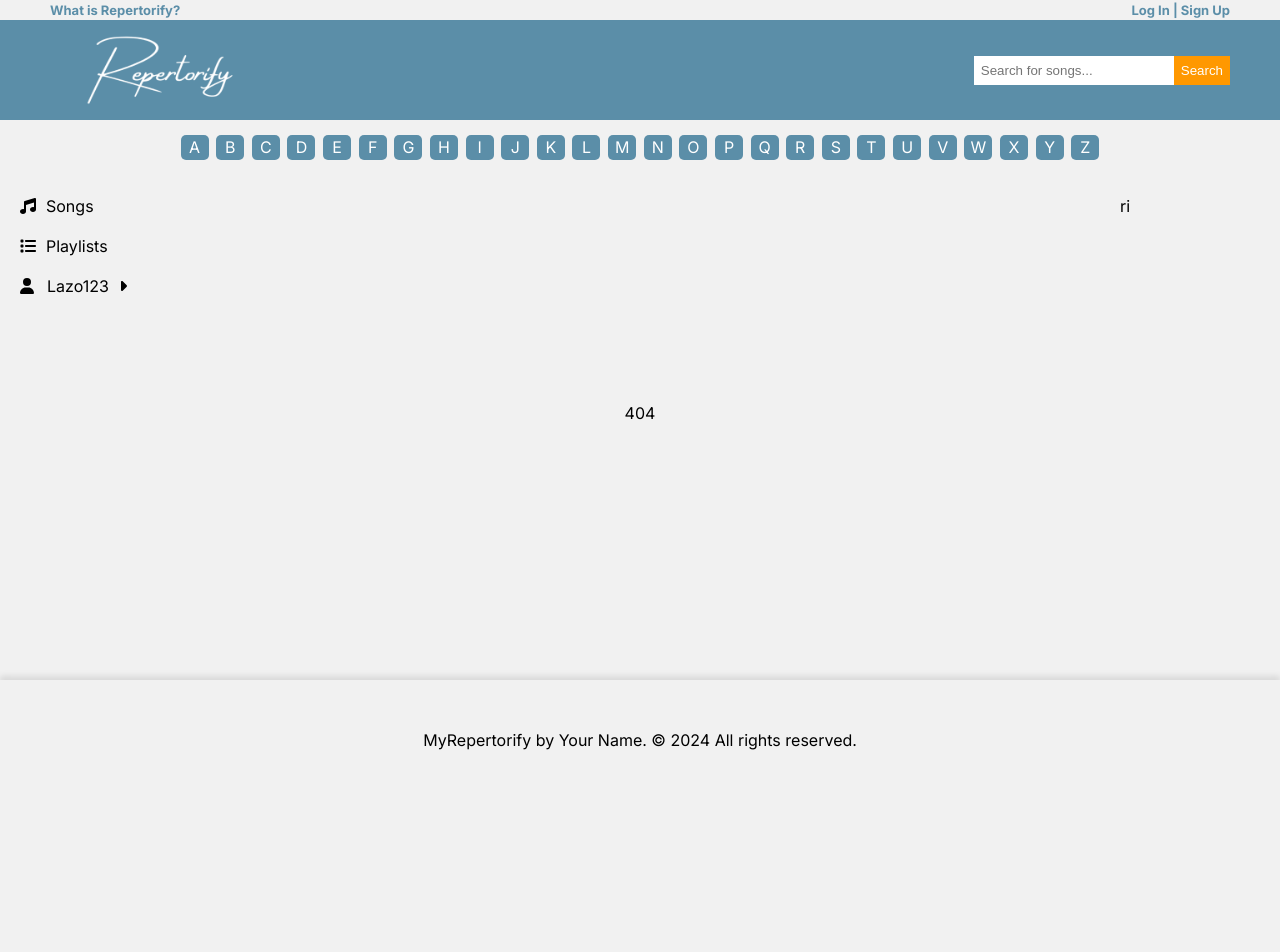
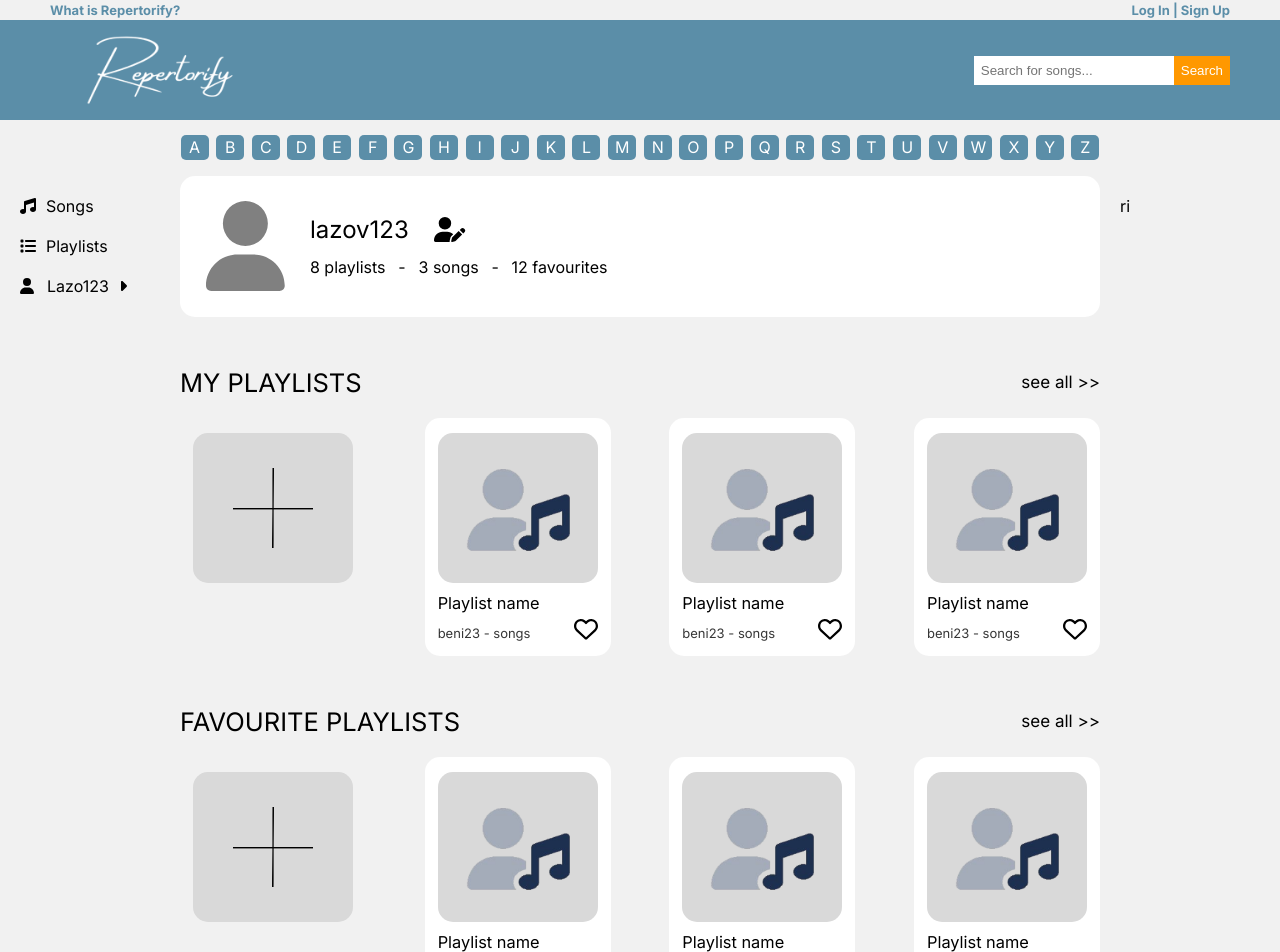
Before and after one commit to arben-djokovic/repertorify-reactjs, a React (Create React App) app: page /profile in a window 1280 px wide. Before the commit this address had no page. Shown: the top 952 px of the page. Before the commit the page ends 800 px from the top, so only its background shows below. Built offline with nearby package versions, Linux system fonts and the light colour scheme.

Commit message:
Created Profile Page

```diff
--- a/src/App.js
+++ b/src/App.js
@@ -8,6 +8,7 @@ import Footer from "./components/Footer/Footer";
 import Songs from "./pages/Songs/Songs";
 import Playlists from "./pages/Playlists/Playlists";
 import { useEffect } from "react";
+import Profile from "./pages/Profile/Profile";
 
 function App() {
   const location = useLocation();
@@ -15,6 +16,7 @@ function App() {
   useEffect(() => {
     window.scrollTo(0, 0);
   }, [location.pathname]);
+
   return (
     <div className="app">
       <Header />
@@ -25,6 +27,7 @@ function App() {
             <Route path="/" element={<Home />} />
             <Route path="/songs" element={<Songs />} />
             <Route path="/playlists" element={<Playlists />} />
+            <Route path="/profile" element={<Profile />} />
             <Route path="/*" element={<>404</>} />
           </Routes>
         </div>
--- a/src/components/Dropdown/Dropdown.js
+++ b/src/components/Dropdown/Dropdown.js
@@ -1,9 +1,15 @@
 import React, { useEffect, useRef } from 'react'
 import "./dropdown.scss"
 import {motion} from 'framer-motion'
+// import { useLocation } from 'react-router-dom';
 
 export default function Dropdown({isEllipsisOpen, setIsEllipsisOpen, children}) {
     const ellipsisRef = useRef(null)
+    // const location = useLocation();
+
+    // useEffect(() => {
+    //   setIsEllipsisOpen(false)
+    // }, [location.pathname]);
 
     useEffect(() => {
       const handleClickOutside = (event) => {
--- a/src/components/Header/header.scss
+++ b/src/components/Header/header.scss
@@ -22,6 +22,7 @@
             height: 70px;
         }
         .search{
+            display: flex;
             input, button{
                 padding: 7px;
             }
--- a/src/components/PlaylistItem/playlistItem.scss
+++ b/src/components/PlaylistItem/playlistItem.scss
@@ -33,7 +33,7 @@
         }
         .heart{
             margin-top: auto;
-            font-size: 22px;
+            font-size: 24px;
         }
     }
 }
@@ -43,13 +43,14 @@
         flex-direction: row;
         align-items: center;
         width: 100%;
-        padding: 10px;
+        padding: 10px 20px 10px 10px;
         .user{
             justify-content: space-between;
             width: 100%;
             align-items: center;
             font-size: 13px;
             .userInfo{
+                grid-gap: 7px;
                 .username{
                     font-size: 11px;
                 }
--- /dev/null
+++ b/src/components/ProfileHeader/ProfileHeader.js
@@ -0,0 +1,24 @@
+import React from 'react'
+import "./profileHeader.scss"
+import { FontAwesomeIcon } from '@fortawesome/react-fontawesome'
+import { faUser, faUserPen } from '@fortawesome/free-solid-svg-icons'
+
+export default function ProfileHeader() {
+  return (<section className="profileHeader">
+    <FontAwesomeIcon className='userIcon' icon={faUser} />
+    <div className="userInfo">
+      <div className="username">
+        <h1>lazov123</h1>
+        <FontAwesomeIcon className='userPenIcon link' icon={faUserPen} />
+      </div>
+      <div className="info">
+        <p>8 playlists</p>
+        <span>-</span>
+        <p>3 songs</p>
+        <span>-</span>
+        <p>12 favourites</p>
+      </div>
+    </div>
+  </section>
+  )
+}
--- /dev/null
+++ b/src/components/ProfileHeader/profileHeader.scss
@@ -0,0 +1,50 @@
+.profileHeader {
+    width: 100%;
+    background-color: white;
+    padding: 2vw;
+    display: flex;
+    align-items: center;
+    grid-gap: 2vw;
+    border-radius: 15px;
+    .userIcon {
+        font-size: 90px;
+        color: gray;
+    }
+    .userInfo {
+        display: flex;
+        flex-direction: column;
+        grid-gap: 1vw;
+        .username {
+            display: flex;
+            align-items: center;
+            grid-gap: 2vw;
+            svg,
+            path {
+                font-size: 25px;
+                color: black;
+            }
+        }
+        .info {
+            display: flex;
+            align-items: center;
+            grid-gap: 1vw;
+        }
+    }
+}
+
+@media (max-width: 1170px) {
+    .profileHeader {
+        .userIcon {
+            font-size: 60px;
+        }
+    }
+}
+@media (max-width: 350px) {
+    .profileHeader {
+        .userInfo {
+            .info {
+                display: none;
+            }
+        }
+    }
+}
--- a/src/components/Sidebar/Sidebar.js
+++ b/src/components/Sidebar/Sidebar.js
@@ -45,7 +45,6 @@ export default function Sidebar() {
             <Link to="/profile" className="ellipsisItem link">Profile</Link>
             <Link to="/add-song" className="ellipsisItem link">Add Song</Link>
             <Link to="/create-playlist" className="ellipsisItem link">Create Playlist</Link>
-            <Link to="/edit-profile" className="ellipsisItem link">Edit profile</Link>
             <p className="ellipsisItem link" >Log out</p>
         </Dropdown>
       </div>
--- a/src/index.css
+++ b/src/index.css
@@ -55,6 +55,9 @@ h1,h2,h3,h4,h5,h6{
 .addItemBtn img{
   width: 50%;
 }
+/* svg, path{
+  color: gray;
+} */
 
 /* Mobile */
 @media (max-width: 700px) {
--- a/src/pages/Playlists/playlists.scss
+++ b/src/pages/Playlists/playlists.scss
@@ -1,10 +1,11 @@
 .playlists{
     display: flex;
     flex-direction: column;
-    grid-gap: 30px;
-    padding: 20px 0;
+    grid-gap: 1vw;
+    // padding: 20px 0;
     h1{
         font-size: 30px;
+        padding: 10px;
     }
     .playlistsContent{
         display: flex;
--- /dev/null
+++ b/src/pages/Profile/Profile.js
@@ -0,0 +1,47 @@
+import React from 'react'
+import "./profile.scss"
+import { Link } from 'react-router-dom'
+import PlaylistItem from './../../components/PlaylistItem/PlaylistItem';
+import SongItem from '../../components/SongItem/SongItem'
+import ProfileHeader from '../../components/ProfileHeader/ProfileHeader';
+
+export default function Profile() {
+  return (
+    <div className='page profile pageContent'>
+      <ProfileHeader />
+      <section className="myPlaylists">
+        <div className="myPlaylistsHeader">
+          <h2>MY PLAYLISTS</h2>
+          <p className='link'>see all {">>"}</p>
+        </div>
+        <div className="list">
+          <Link to={"/create-playlist"} className="addItemBtn">
+            <img src="assets/plus.png" alt="" />
+          </Link>
+          {[1, 2, 3].map((item, i) => (<PlaylistItem className={i} i={i} />))}
+        </div>
+      </section>
+      <section className="myPlaylists">
+        <div className="myPlaylistsHeader">
+          <h2>FAVOURITE PLAYLISTS</h2>
+          <p className='link'>see all {">>"}</p>
+        </div>
+        <div className="list">
+          <Link to={"/create-playlist"} className="addItemBtn">
+            <img src="assets/plus.png" alt="" />
+          </Link>
+          {[1, 2, 3].map((item, i) => (<PlaylistItem className={i} i={i} />))}
+        </div>
+      </section>
+      <section className="myPlaylists">
+        <div className="myPlaylistsHeader">
+          <h2>FAVOURITE PLAYLISTS</h2>
+          <p className='link'>see all {">>"}</p>
+        </div>
+        <div className="listSongs">
+          {[1, 2, 3, 4, 5].map((item, i) => (<SongItem song={item} i={i} />))}
+        </div>
+      </section>
+    </div>
+  )
+}
--- /dev/null
+++ b/src/pages/Profile/profile.scss
@@ -0,0 +1,62 @@
+.profile {
+    width: 100%;
+    display: flex;
+    flex-direction: column;
+    grid-gap: 50px;
+    .myPlaylists {
+        .myPlaylistsHeader {
+            display: flex;
+            justify-content: space-between;
+            align-items: center;
+            font-size: 20px;
+            margin-bottom: 20px;
+            font-size: 17px;
+        }
+        .listSongs {
+            background-color: white;
+            padding: 30px;
+            border-radius: 15px;
+        }
+        .list {
+            display: flex;
+            grid-gap: 1 vw;
+            justify-content: space-between;
+            align-items: center;
+            flex-wrap: wrap;
+        }
+    }
+}
+@media (max-width: 1170px) {
+    .profile {
+        .myPlaylists {
+            .list {
+                grid-gap: 0;
+                .playlistItem:last-of-type {
+                    display: none;
+                }
+            }
+        }
+    }
+}
+@media (max-width: 700px) {
+    .profile {
+        .myPlaylists {
+            .list {
+                grid-gap: 10px;
+                .playlistItem:last-of-type {
+                    display: flex;
+                }
+            }
+        }
+    }
+}
+
+@media (max-width: 400px) {
+    .profile {
+        .myPlaylists {
+            .myPlaylistsHeader {
+                font-size: 14px;
+            }
+        }
+    }
+}
```
